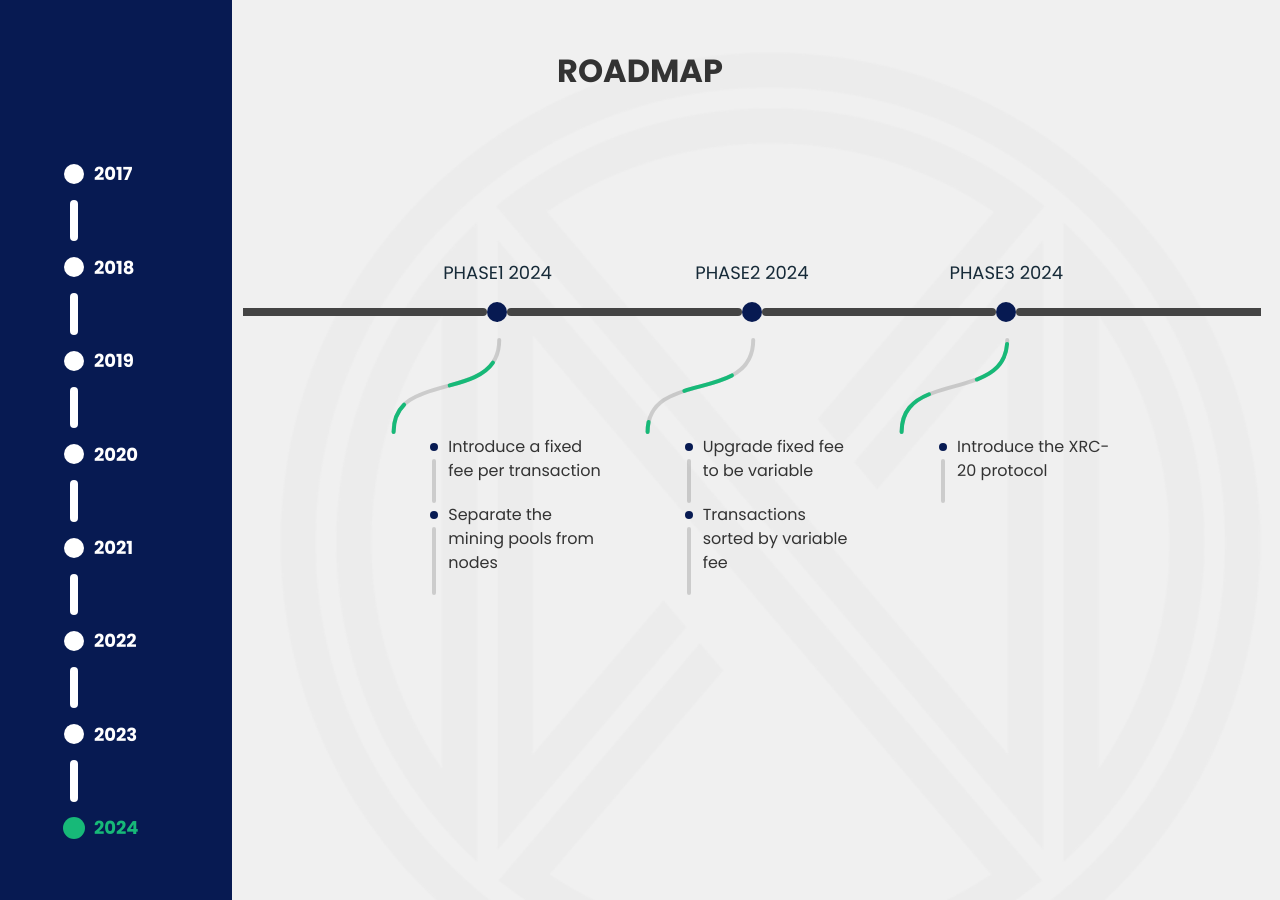
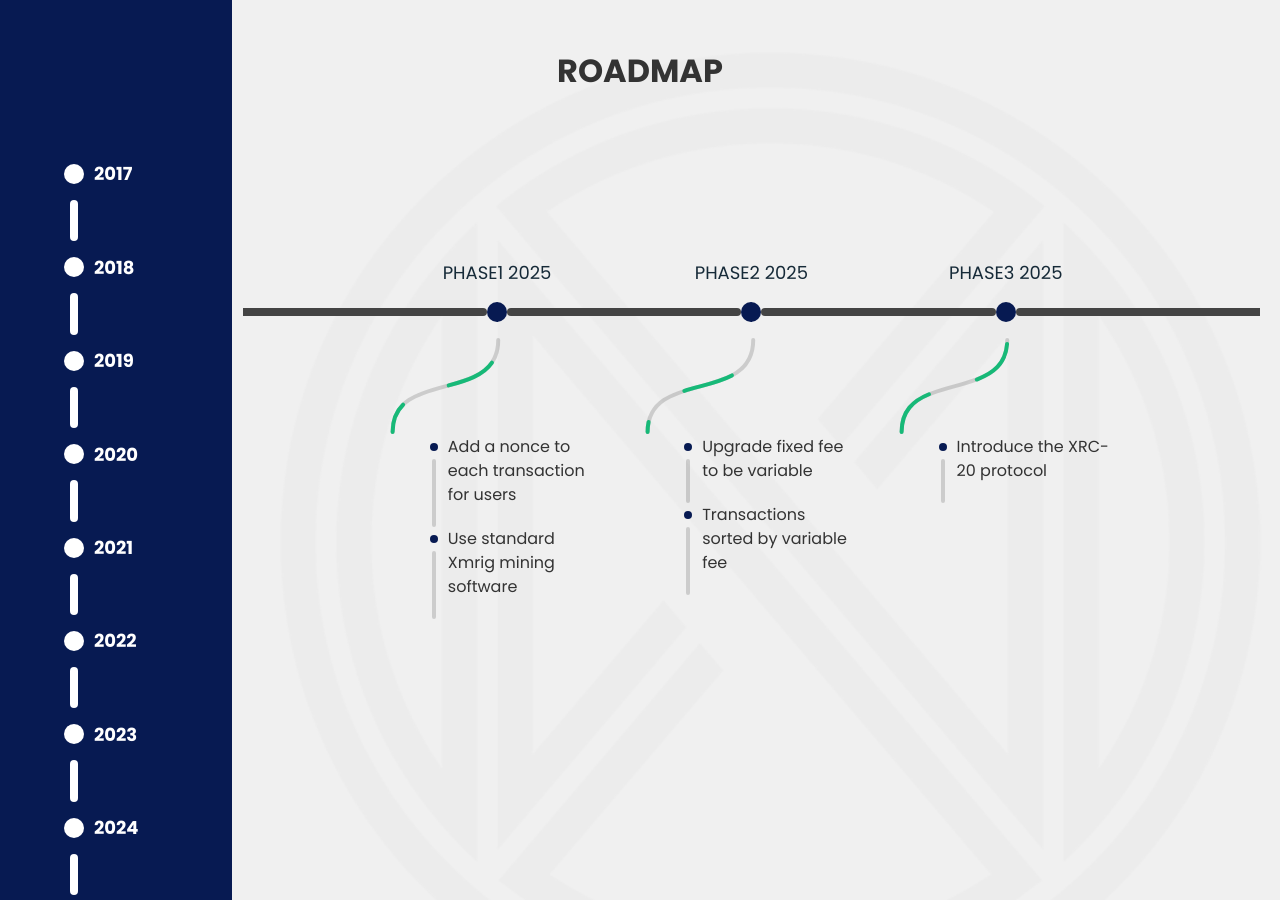
Before and after one commit to XDagger/XDagger.github.io, a Jekyll site: the page built from index.html, in a window 1280 px wide and 900 px high, scrolled down 1815 px. Built offline with Jekyll 4.4.1, drawn with Linux system fonts in a browser that asks for light colours; a script that is not in the unit is left out.

Commit message:
update 2025 roadmap.

```diff
--- a/_data/roadmap.yml
+++ b/_data/roadmap.yml
@@ -149,3 +149,19 @@ roadmap_content:
       - date: phase3 2024
         events:
           - Introduce the XRC-20 protocol
+
+  - timeframe: 2025
+    dates:
+      - date: phase1 2025
+        events:
+          - Add a nonce to each transaction for users
+          - Use standard Xmrig mining software
+
+      - date: phase2 2025
+        events:
+          - Upgrade fixed fee to be variable
+          - Transactions sorted by variable fee
+
+      - date: phase3 2025
+        events:
+          - Introduce the XRC-20 protocol
--- a/_includes/roadmap.html
+++ b/_includes/roadmap.html
@@ -1,4 +1,4 @@
-{% assign progress_index = 8 %} {% assign show_first_index = 8 %}
+{% assign progress_index = 9 %} {% assign show_first_index = 9 %}
 <section class="contact_section ">
     <div>
         <div class="row">
```
